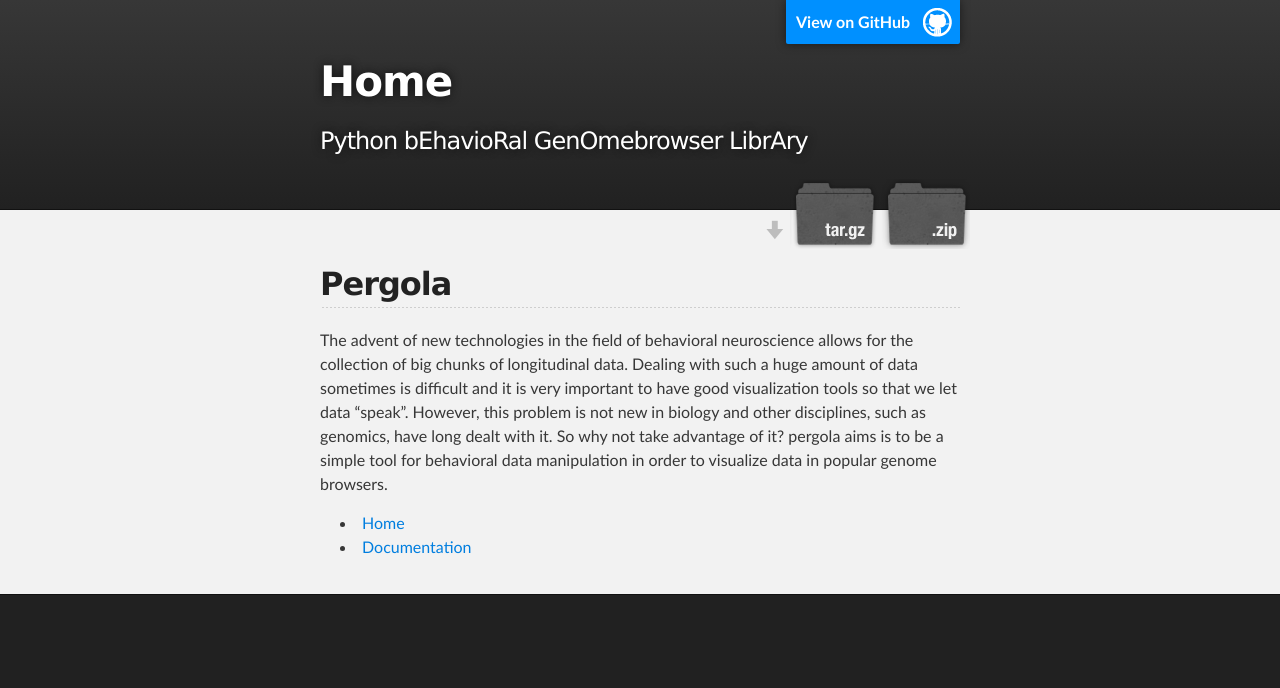
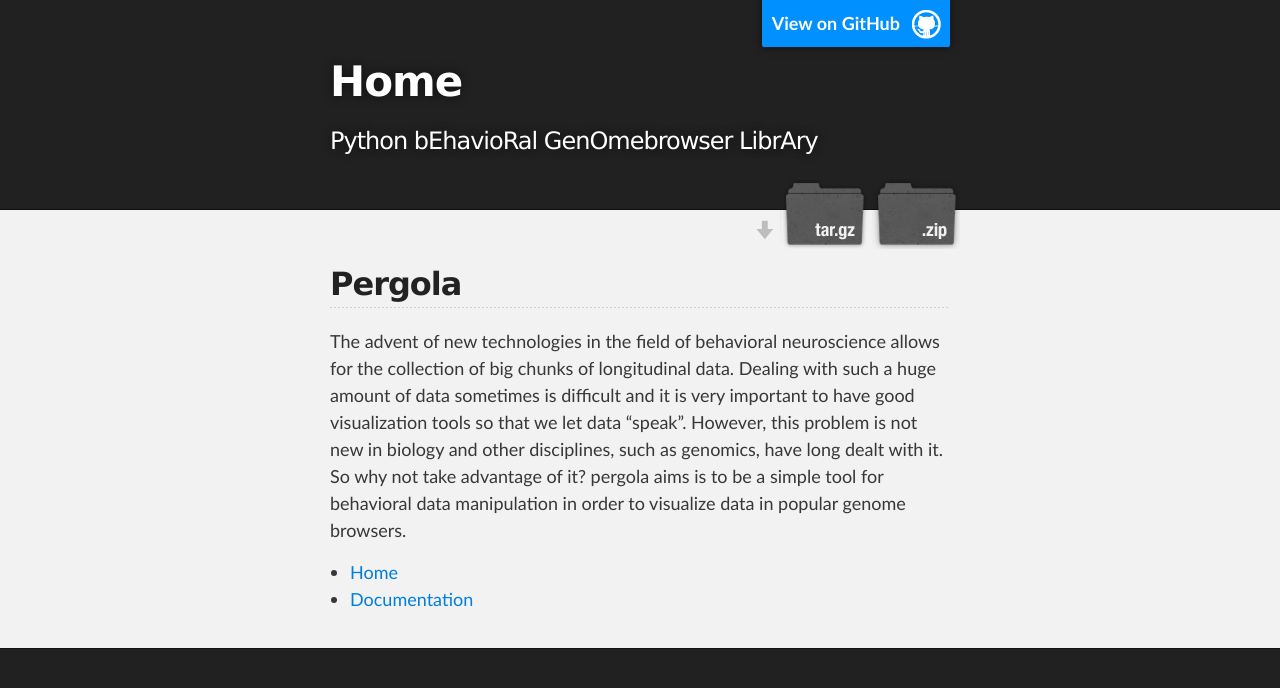
Before and after one commit to JoseEspinosa/pergola-old-web, a Jekyll site: the page built from index.md, in a window 1280 px wide. Shown: the top 688 px of the page. Built offline with Jekyll 4.4.1, drawn with Linux system fonts in a browser that asks for light colours; nearby versions of some CDN libraries; library files that are not in the unit come from our copies.

Commit message:
[pergola][web] stylesheets upload

```diff
--- a/stylesheets/stylesheet.css
+++ b/stylesheets/stylesheet.css
@@ -3,56 +3,23 @@ Slate Theme for GitHub Pages
 by Jason Costello, @jsncostello
 *******************************************************************************/
 
+@import url(normalize.css);
 @import url(pygment_trac.css);
-
-/*******************************************************************************
-MeyerWeb Reset
-*******************************************************************************/
-
-html, body, div, span, applet, object, iframe,
-h1, h2, h3, h4, h5, h6, p, blockquote, pre,
-a, abbr, acronym, address, big, cite, code,
-del, dfn, em, img, ins, kbd, q, s, samp,
-small, strike, strong, sub, sup, tt, var,
-b, u, i, center,
-dl, dt, dd, ol, ul, li,
-fieldset, form, label, legend,
-table, caption, tbody, tfoot, thead, tr, th, td,
-article, aside, canvas, details, embed,
-figure, figcaption, footer, header, hgroup,
-menu, nav, output, ruby, section, summary,
-time, mark, audio, video {
-  margin: 0;
-  padding: 0;
-  border: 0;
-  font: inherit;
-  vertical-align: baseline;
-}
-
-/* HTML5 display-role reset for older browsers */
-article, aside, details, figcaption, figure,
-footer, header, hgroup, menu, nav, section {
-  display: block;
-}
-
-ol, ul {
-  list-style: none;
-}
-
-table {
-  border-collapse: collapse;
-  border-spacing: 0;
-}
 
 /*******************************************************************************
 Theme Styles
 *******************************************************************************/
 
+*, *:before, *:after {
+  -moz-box-sizing: border-box;
+  -webkit-box-sizing: border-box;
+  box-sizing: border-box;
+}
+
 body {
-  box-sizing: border-box;
   color:#373737;
   background: #212121;
-  font-size: 16px;
+  font-size: 18px;
   font-family: 'Myriad Pro', Calibri, Helvetica, Arial, sans-serif;
   line-height: 1.5;
   -webkit-font-smoothing: antialiased;
@@ -94,6 +61,7 @@ h6 {
 }
 
 p {
+  font-size: 18px;
   margin: 10px 0 15px 0;
 }
 
@@ -105,17 +73,6 @@ a {
   text-decoration: none;
   color: #007edf;
   text-shadow: none;
-
-  transition: color 0.5s ease;
-  transition: text-shadow 0.5s ease;
-  -webkit-transition: color 0.5s ease;
-  -webkit-transition: text-shadow 0.5s ease;
-  -moz-transition: color 0.5s ease;
-  -moz-transition: text-shadow 0.5s ease;
-  -o-transition: color 0.5s ease;
-  -o-transition: text-shadow 0.5s ease;
-  -ms-transition: color 0.5s ease;
-  -ms-transition: text-shadow 0.5s ease;
 }
 
 a:hover, a:focus {text-decoration: underline;}
@@ -168,19 +125,18 @@ pre, code {
   border-radius: 2px;
   -moz-border-radius: 2px;
   -webkit-border-radius: 2px;
+
+  box-shadow: 0 0 10px rgba(0,0,0,.1);
 }
 
 pre {
-  width: 100%;
   padding: 10px;
-  box-shadow: 0 0 10px rgba(0,0,0,.1);
   overflow: auto;
 }
 
 code {
   padding: 3px;
   margin: 0 3px;
-  box-shadow: 0 0 10px rgba(0,0,0,.1);
 }
 
 pre code {
@@ -190,23 +146,14 @@ pre code {
 
 blockquote {
   color: #666;
-  margin-bottom: 20px;
-  padding: 0 0 0 20px;
+  margin: 0 0 20px 2px;
+  padding-left: 20px;
   border-left: 3px solid #bbb;
+  font-style: italic;
 }
 
-
 ul, ol, dl {
-  margin-bottom: 15px
-}
-
-ul {
-  list-style: inside;
-  padding-left: 20px;
-}
-
-ol {
-  list-style: decimal inside;
+  margin: 0 0 15px 0;
   padding-left: 20px;
 }
 
@@ -215,7 +162,8 @@ dl dt {
 }
 
 dl dd {
-  padding-left: 20px;
+  margin-left: 0;
+  padding-left: 0;
   font-style: italic;
 }
 
@@ -286,11 +234,6 @@ Full-Width Styles
 
 #header_wrap {
   background: #212121;
-  background: -moz-linear-gradient(top, #373737, #212121);
-  background: -webkit-linear-gradient(top, #373737, #212121);
-  background: -ms-linear-gradient(top, #373737, #212121);
-  background: -o-linear-gradient(top, #373737, #212121);
-  background: linear-gradient(top, #373737, #212121);
 }
 
 #header_wrap .inner {
@@ -366,8 +309,6 @@ Full-Width Styles
   background: #212121;
 }
 
-
-
 /*******************************************************************************
 Small Device Styles
 *******************************************************************************/
@@ -419,5 +360,4 @@ Small Device Styles
     max-width: 480px;
     font-size: 11px;
   }
-
 }
```
